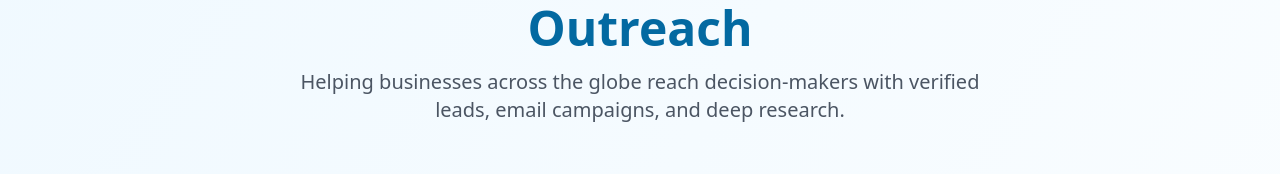
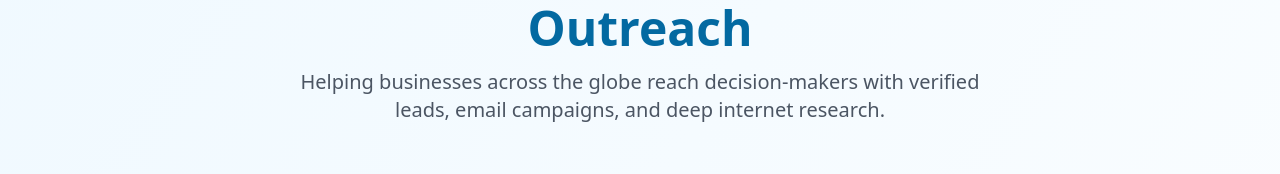
Before and after one commit to pawan0141/leadgenius-site, a Next.js app: page / in a window 1280 px wide. Shown: the part 128-302 px from the top of the page. Built offline with nearby package versions, Linux system fonts and the light colour scheme.

Commit message:
Update page.jsx

```diff
--- a/app/page.jsx
+++ b/app/page.jsx
@@ -69,7 +69,7 @@ export default function LeadGenAgency() {
       <section id="home" className="text-center mb-16 animate-fadeIn px-4 max-w-3xl">
         <h1 className="text-4xl sm:text-5xl font-extrabold mb-4 text-sky-700">B2B Lead Generation & Email Outreach</h1>
         <p className="text-lg sm:text-xl text-gray-600">
-          Helping businesses across the globe reach decision-makers with verified leads, email campaigns, and deep research.
+          Helping businesses across the globe reach decision-makers with verified leads, email campaigns, and deep internet research.
         </p>
       </section>
 
```
